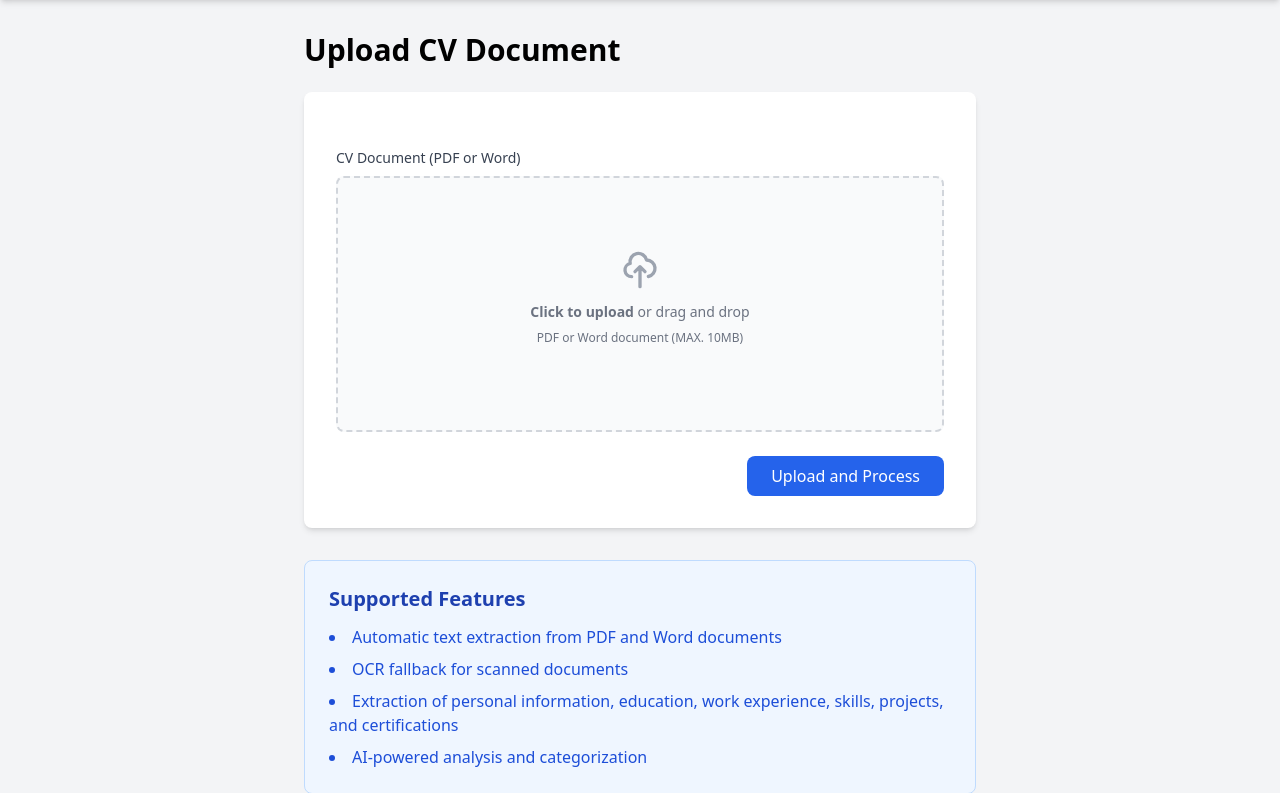
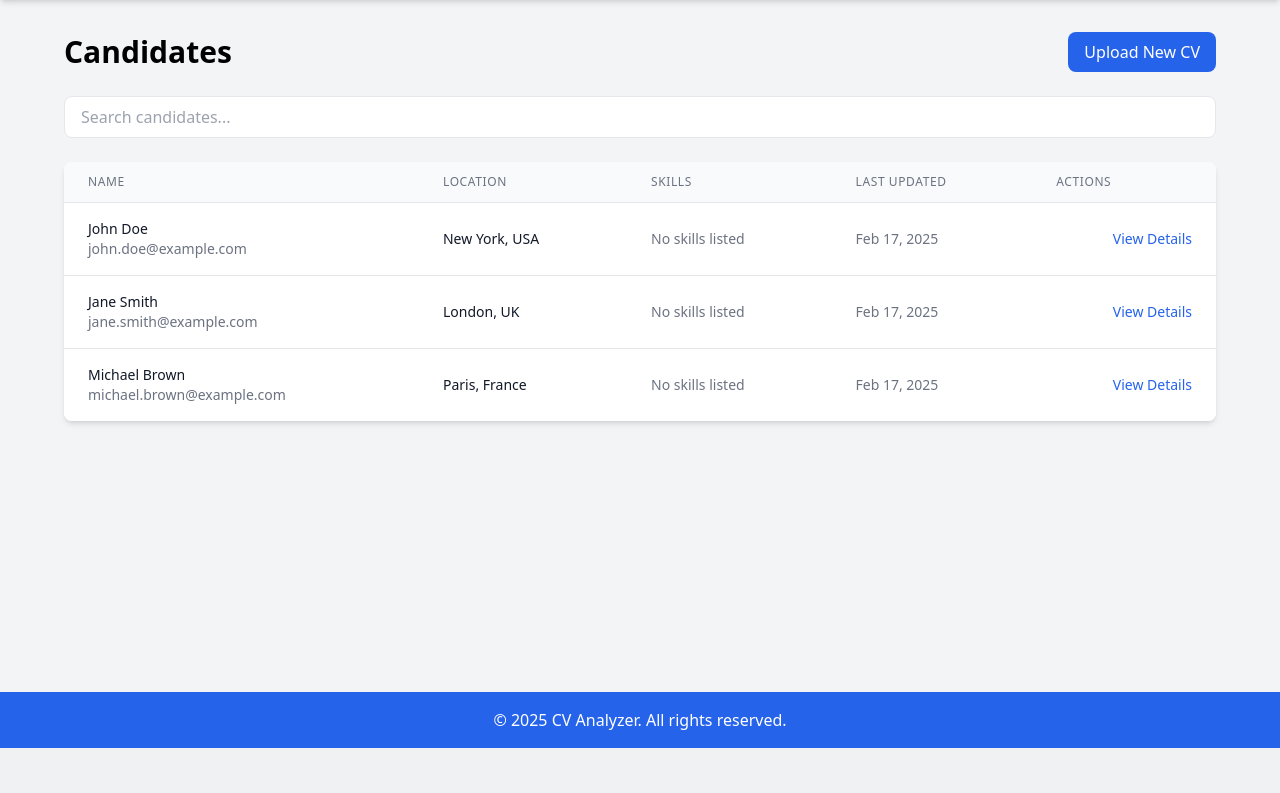
Before and after one commit to ow-tech/cv-Analyzer, a Django app: page /cv_tracking_system/candidates/ in a window 1280 px wide. Shown: the part 52-845 px from the top of the page. After the commit the page ends 800 px from the top, so only its background shows below. Run offline with Django 4.2, Linux system fonts and the light colour scheme; some libraries are stand-ins or nearby versions.

Commit message:
created upload cv fucntionality in upload template, created candiates layout, added search functionality using javascript that filters candidates

```diff
--- /dev/null
+++ b/cv_tracking_system/templates/cv_tracking_system/candidates.html
@@ -0,0 +1,86 @@
+{% extends 'cv_tracking_system/base.html' %}
+
+{% block title %}Candidates - CV Analyzer{% endblock %}
+
+{% block content %}
+<div class="max-w-6xl mx-auto">
+    <div class="flex justify-between items-center mb-6">
+        <h1 class="text-3xl font-bold">Candidates</h1>
+        <a href="{% url 'upload' %}" class="px-4 py-2 bg-blue-600 text-white rounded-lg hover:bg-blue-700">Upload New CV</a>
+    </div>
+
+    <div class="mb-6">
+        <input type="text" id="candidateSearch" placeholder="Search candidates..." class="w-full px-4 py-2 border rounded-lg focus:outline-none focus:ring-2 focus:ring-blue-500">
+    </div>
+
+    <div class="bg-white rounded-lg shadow-md overflow-hidden">
+        {% if candidates %}
+        <table class="min-w-full divide-y divide-gray-200">
+            <thead class="bg-gray-50">
+                <tr>
+                    <th scope="col" class="px-6 py-3 text-left text-xs font-medium text-gray-500 uppercase tracking-wider">Name</th>
+                    <th scope="col" class="px-6 py-3 text-left text-xs font-medium text-gray-500 uppercase tracking-wider">Location</th>
+                    <th scope="col" class="px-6 py-3 text-left text-xs font-medium text-gray-500 uppercase tracking-wider">Skills</th>
+                    <th scope="col" class="px-6 py-3 text-left text-xs font-medium text-gray-500 uppercase tracking-wider">Last Updated</th>
+                    <th scope="col" class="px-6 py-3 text-left text-xs font-medium text-gray-500 uppercase tracking-wider">Actions</th>
+                </tr>
+            </thead>
+            <tbody class="bg-white divide-y divide-gray-200" id="candidatesTable">
+                {% for candidate in candidates %}
+                <tr class="candidate-row">
+                    <td class="px-6 py-4 whitespace-nowrap">
+                        <div class="text-sm font-medium text-gray-900">{{ candidate.name|default:"Unknown" }}</div>
+                        <div class="text-sm text-gray-500">{{ candidate.email|default:"No email" }}</div>
+                    </td>
+                    <td class="px-6 py-4 whitespace-nowrap">
+                        <div class="text-sm text-gray-900">{{ candidate.location|default:"Unknown" }}</div>
+                    </td>
+                    <td class="px-6 py-4">
+                        <div class="flex flex-wrap gap-1">
+                            {% with skills=candidate.get_skills %}
+                            {% if skills %}
+                                {% for skill in skills|slice:":3" %}
+                                <span class="px-2 py-1 text-xs rounded-full bg-blue-100 text-blue-800">{{ skill }}</span>
+                                {% endfor %}
+                                {% if skills|length > 3 %}
+                                <span class="px-2 py-1 text-xs rounded-full bg-gray-100 text-gray-800">+{{ skills|length|add:"-3" }}</span>
+                                {% endif %}
+                            {% else %}
+                                <span class="text-sm text-gray-500">No skills listed</span>
+                            {% endif %}
+                            {% endwith %}
+                        </div>
+                    </td>
+                    <td class="px-6 py-4 whitespace-nowrap text-sm text-gray-500">
+                        {{ candidate.last_updated|date:"M d, Y" }}
+                    </td>
+                    <td class="px-6 py-4 whitespace-nowrap text-right text-sm font-medium">
+                        <a href="{% url 'candidate_detail' candidate.id %}" class="text-blue-600 hover:text-blue-900">View Details</a>
+                    </td>
+                </tr>
+                {% endfor %}
+            </tbody>
+        </table>
+        {% else %}
+        <div class="py-8 text-center">
+            <p class="text-gray-500">No candidates found. Upload some CVs to get started!</p>
+            <a href="{% url 'upload' %}" class="mt-4 inline-block px-4 py-2 bg-blue-600 text-white rounded-lg hover:bg-blue-700">Upload CV</a>
+        </div>
+        {% endif %}
+    </div>
+</div>
+{% endblock %}
+
+{% block scripts %}
+<script>
+    document.getElementById('candidateSearch').addEventListener('keyup', function() {
+        const searchText = this.value.toLowerCase();
+        const rows = document.querySelectorAll('#candidatesTable tr.candidate-row');
+
+        rows.forEach(row => {
+            const textContent = row.textContent.toLowerCase();
+            row.style.display = textContent.includes(searchText) ? '' : 'none';
+        });
+    });
+</script>
+{% endblock %}
--- a/cv_tracking_system/templates/cv_tracking_system/upload.html
+++ b/cv_tracking_system/templates/cv_tracking_system/upload.html
@@ -11,18 +11,18 @@ Analyzer{% endblock %} {% block content %}
         <label for="{{ form.file_path.id_for_label }}" class="block text-sm font-medium text-gray-700">
             CV Document (PDF or Word)
         </label>
+
             <div class="flex items-center justify-center w-full">
                 <label for="file-upload" class="flex flex-col items-center justify-center w-full h-64 border-2 border-gray-300 border-dashed rounded-lg cursor-pointer bg-gray-50 hover:bg-gray-100">
                     <div class="flex flex-col items-center justify-center pt-5 pb-6">
                         <svg class="w-10 h-10 mb-3 text-gray-400" fill="none" stroke="currentColor" viewBox="0 0 24 24" xmlns="http://www.w3.org/2000/svg">
                             <path stroke-linecap="round" stroke-linejoin="round" stroke-width="2" d="M7 16a4 4 0 01-.88-7.903A5 5 0 1115.9 6L16 6a5 5 0 011 9.9M15 13l-3-3m0 0l-3 3m3-3v12"></path>
                         </svg>
-                    <p class="mb-2 text-sm text-gray-500"><span class="font-semibold">Click to upload</span> or drag and drop</p>
+                        <p class="mb-2 text-sm text-gray-500"><span class="font-semibold">Click to upload</span> </p>
                         <p class="text-xs text-gray-500">PDF or Word document (MAX. 10MB)</p>
-                    <p id="file-name-display" class="mt-2 text-sm text-gray-600"></p>
+                        <p id="file-name-display" class="mt-2 text-sm text-gray-600">No file selected</p>
                     </div>
                 </label>
-            <!-- Move file input outside -->
                 <input id="file-upload" name="file_path" type="file" class="hidden">
             </div>
         {% if form.file_path.errors %}
@@ -56,5 +56,19 @@ Analyzer{% endblock %} {% block content %}
   </div>
 </div>
 {% endblock %} {% block scripts %}
+<script>
+   document.addEventListener("DOMContentLoaded", function () {
+    const fileInput = document.getElementById("file-upload");
+    const fileNameDisplay = document.getElementById("file-name-display");
 
+    fileInput.addEventListener("change", function (e) {
+        if (fileInput.files.length > 0) {
+            fileNameDisplay.textContent = `Selected file: ${fileInput.files[0].name}`;
+        } else {
+            fileNameDisplay.textContent = "No file selected";
+        }
+    });
+});
+
+</script>
 {% endblock %}
--- a/cv_tracking_system/views.py
+++ b/cv_tracking_system/views.py
@@ -1,5 +1,6 @@
 from django.shortcuts import render
 from django.views import View
+from django.utils.timezone import now
 
 class HomeView(View):
     def get(self, request):
@@ -9,7 +10,33 @@ class UploadView(View):
         return render(request, 'cv_tracking_system/upload.html')
 class CandidatesView(View):
     def get(self, request):
-        return render(request, 'cv_tracking_system/upload.html')
+        candidates = [
+            {
+                "id": 1,
+                "name": "John Doe",
+                "email": "john.doe@example.com",
+                "location": "New York, USA",
+                "skills": ["Python", "Django", "REST API"],
+                "last_updated": now()
+            },
+            {
+                "id": 2,
+                "name": "Jane Smith",
+                "email": "jane.smith@example.com",
+                "location": "London, UK",
+                "skills": ["SEO", "Digital Marketing", "Google Ads"],
+                "last_updated": now()
+            },
+            {
+                "id": 3,
+                "name": "Michael Brown",
+                "email": "michael.brown@example.com",
+                "location": "Paris, France",
+                "skills": ["Machine Learning", "AI", "Python"],
+                "last_updated": now()
+            }
+        ]
+        return render(request, 'cv_tracking_system/candidates.html', {"candidates": candidates})
 
 class CandidateDetailView(View):
     def get(self, request, pk):
```
Lines whose indentation alone changed are shown as unchanged.
